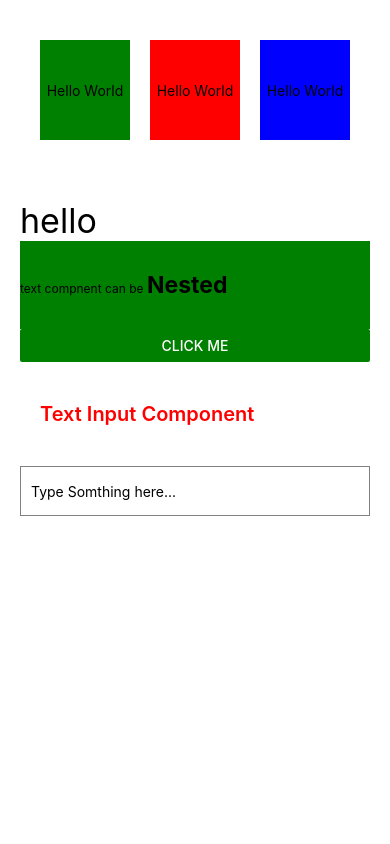
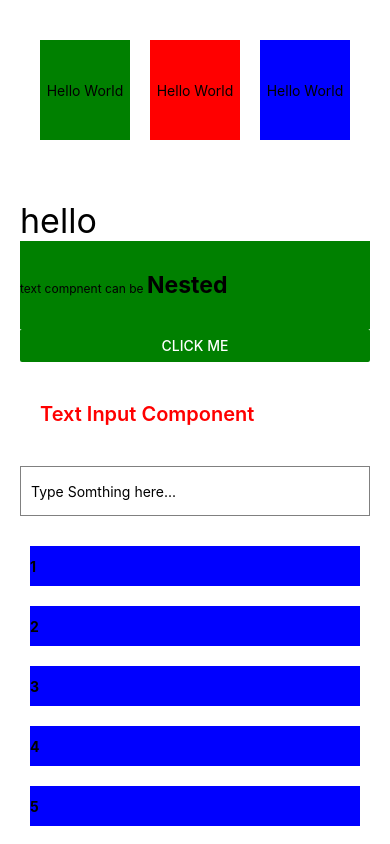
Before and after one commit to Abhisheksathala/LERNING_REACT_NATIVE_FOR_FUN, a React Native app: screen / in a window 390 px wide. Built offline with nearby package versions, Linux system fonts and the light colour scheme; grey boxes are pictures that could not be loaded.

Commit message:
add styling in react native

```diff
--- a/App.tsx
+++ b/App.tsx
@@ -7,6 +7,8 @@
   ScrollView,
 } from 'react-native';
 import TextInputComponents from './src/Components/TextInput';
+import ScrollViews from './src/Components/ScrollView';
+import StyleingDemo from './src/Components/Styleing';
 
 function App() {
   return (
@@ -16,7 +18,11 @@
         <Text style={styles.red}>Hello World</Text>
         <Text style={styles.blue}>Hello World</Text>
       </View>
-      <ScrollView contentContainerStyle={styles.scrollviewContent}>
+      <ScrollView
+        contentContainerStyle={styles.scrollviewContent}
+        bounces={true}
+        nestedScrollEnabled={true}
+      >
         <View>
           <Text style={styles.text}>hello</Text>
           <Text style={styles.nestedtext}>
@@ -66,6 +72,8 @@
           />
         </View>
         <TextInputComponents />
+        <ScrollViews />
+        <StyleingDemo />
       </ScrollView>
     </>
   );
@@ -117,9 +125,20 @@
   image: {
     resizeMode: 'contain',
   },
-  scrollviewContent:{
-    padding:20
-  }
+  scrollviewContent: {
+    padding: 20,
+  },
+  box: {
+    height: 40,
+    margin: 10,
+    backgroundColor: 'blue',
+    justifyContent: 'center',
+    alignContent: 'center',
+  },
+  boxtext: {
+    color: 'gray',
+    fontWeight: 'bold',
+  },
 });
 
 export default App;
--- /dev/null
+++ b/src/Components/ScrollView.tsx
@@ -0,0 +1,40 @@
+import { StyleSheet, Text, View, ScrollView } from 'react-native';
+
+const ScrollViews = () => {
+  return (
+    <>
+      <View>
+        <ScrollView
+          bounces={true}
+          contentContainerStyle={''}
+          showsHorizontalScrollIndicator={true}      nestedScrollEnabled={true}
+        >
+          {Array.from({ length: 20 }).map((_, index) => {
+            return (
+              <>
+                <View key={index} style={styles.box}>
+                  <Text style={styles.boxtext}>{index + 1}</Text>
+                </View>
+              </>
+            );
+          })}
+        </ScrollView>
+      </View>
+    </>
+  );
+};
+
+export default ScrollViews;
+
+const styles = StyleSheet.create({
+  box: {
+    height: 40,
+    margin: 10,
+    backgroundColor: 'blue',
+    justifyContent: 'center',
+    alignContent: 'center',
+  },
+  boxtext: {
+    fontWeight: 'bold',
+  },
+});
--- /dev/null
+++ b/src/Components/Styleing.tsx
@@ -0,0 +1,53 @@
+import { View, Text, StyleSheet } from 'react-native';
+
+const StyleingDemo = () => {
+  return (
+    <>
+      <View style={styles.container}>
+        <View
+          style={{
+            backgroundColor: 'red',
+            padding: 10,
+            borderRadius: 5,
+            marginBottom: 15,
+          }}
+        >
+          <Text
+            style={{
+              color: 'white',
+              fontSize: 15,
+              fontWeight: 'bold',
+            }}
+          >
+            hello this is the styleing
+          </Text>
+        </View>
+        <View
+          style={[
+            styles.combainstyle,
+            { borderWidth: 2, borderColor: 'purple' },
+          ]}
+        >
+          <Text style={[styles.combainstyleText,{textDecorationLine:"underline"}]}>hello</Text>
+        </View>
+      </View>
+    </>
+  );
+};
+
+export default StyleingDemo;
+
+const styles = StyleSheet.create({
+  container: {
+    marginBottom: 20,
+  },
+  combainstyle: {
+    backgroundColor: '#fff',
+    padding: 10,
+    borderRadius: 5,
+    marginTop: 5,
+  },
+  combainstyleText:{
+    fontSize:14
+  }
+});
```
Also changed, not shown: src/Components/FlexLayout.tsx (added, +9 -0 lines).
